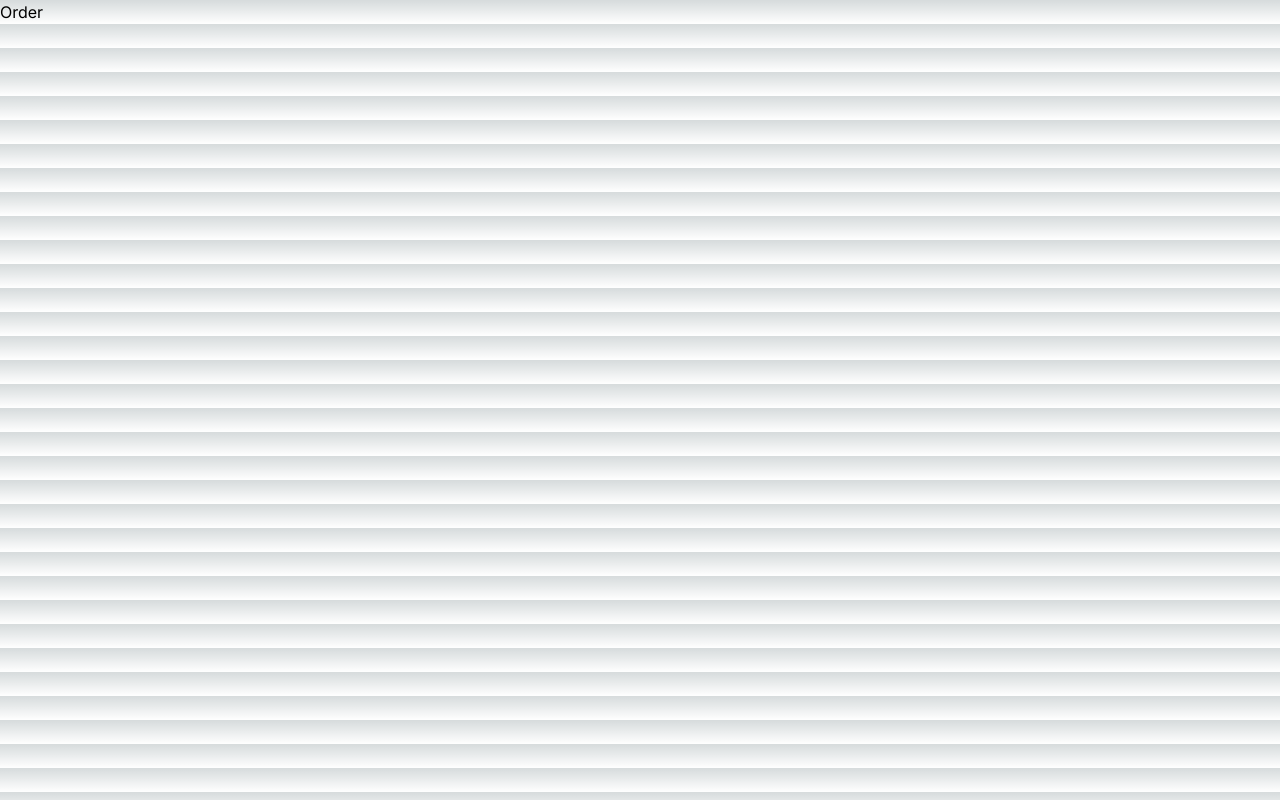
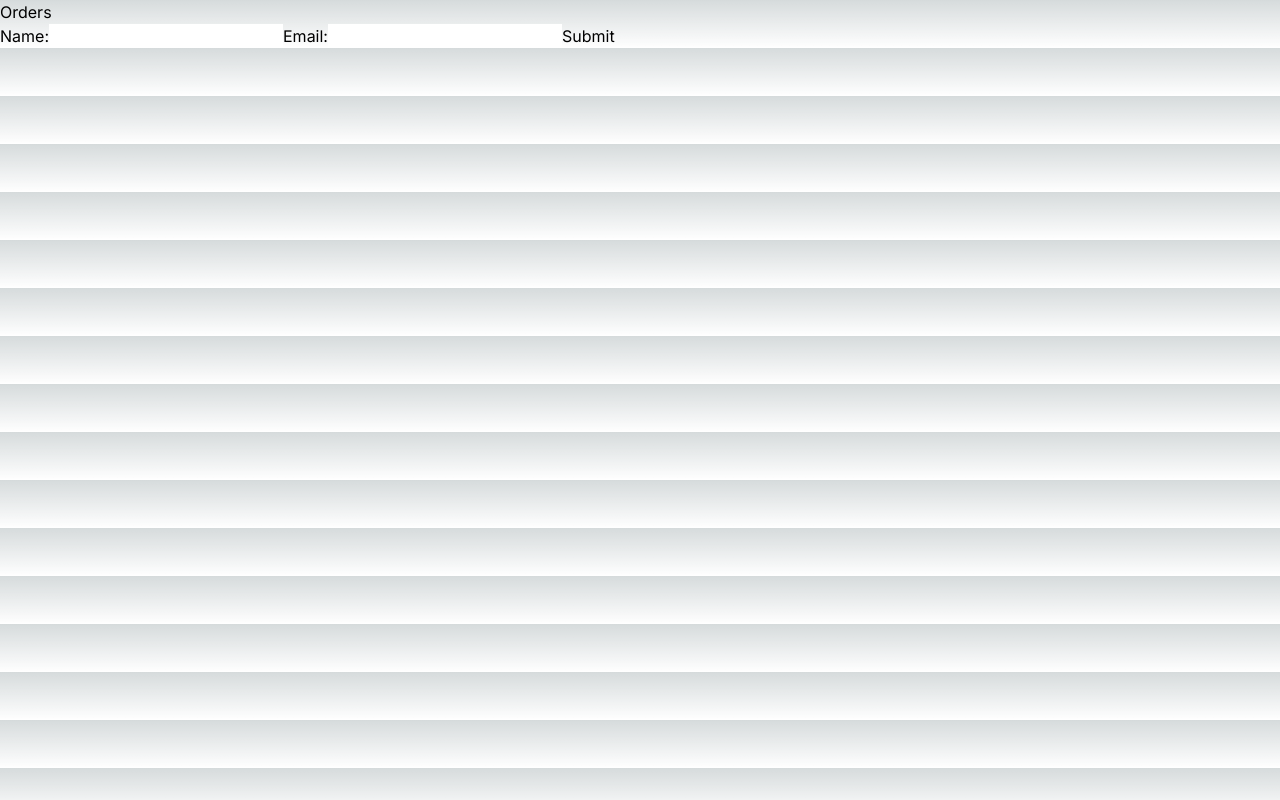
Before and after one commit to jaximoto/Dapper-Deserts, a Next.js app: page /order in a window 1280 px wide. Built offline with nearby package versions, Linux system fonts and the light colour scheme.

Commit message:
Added Node mailer and created order form prototype

```diff
--- a/src/app/order/page.tsx
+++ b/src/app/order/page.tsx
@@ -1,6 +1,48 @@
+"use client"
+import React, {useState} from "react"
+
+interface FormData {
+    name: string;
+    email: string;
+}
 export default function Order()
 {
+    const [formData, setFormData] = useState<FormData>({
+        name: '',
+        email:'',
+    });
+
+    const handleChange = (e: React.ChangeEvent<HTMLInputElement>) => {
+        const {name, value} = e.target;
+        setFormData((prevData) => ({
+            ...prevData,
+            [name]: value,
+        }));
+    };
+
+    const handleSubmit = (e: React.FormEvent<HTMLFormElement>) => {
+        e.preventDefault();
+        // Perform processing
+        console.log('Form submitted:', formData);
+    };
+
     return(
-    <h1>Order</h1>
+        <div>
+            <h1>Orders</h1>
+            <form onSubmit={handleSubmit}>
+                <label>
+                    Name:
+                    <input type="text" name="name" value={formData.name} onChange={handleChange} required/>
+                </label>
+
+
+                <label>
+                    Email:
+                    <input type="email" name="email" value={formData.email} onChange={handleChange} required/>
+                </label>
+                <button type="submit">Submit</button>
+            </form>
+        </div>
+
     )
 }
```
Also changed, not shown: package.json (+7 -5 lines), 1 other file (tests, documents, lock files or other folders).
